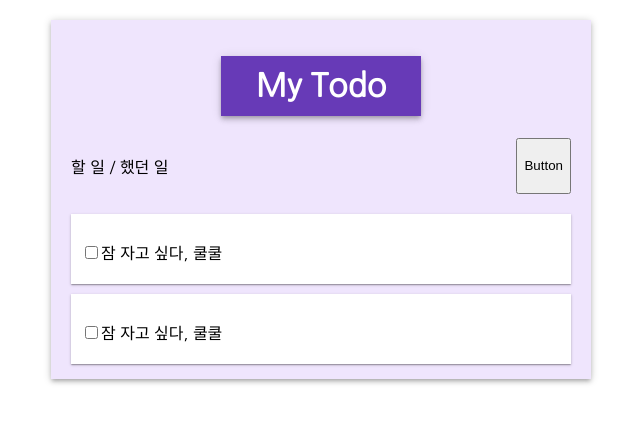
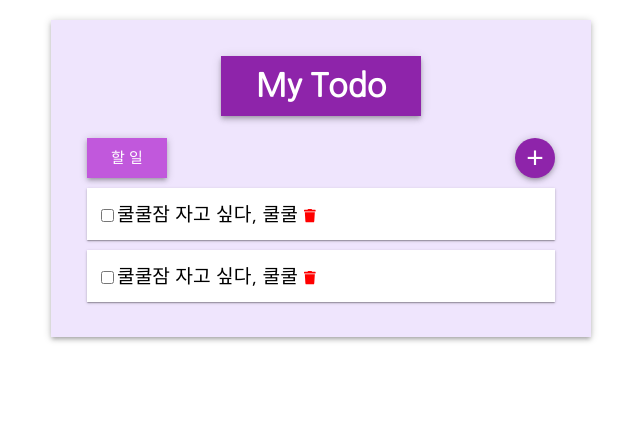
Before and after one commit to HorangApple/react_todo, a React app: page / in a window 1280 px wide. Shown: the top 422 px of the page, without its empty margins (319-959 px from the left). Built offline with nearby package versions, Linux system fonts and the light colour scheme.

Commit message:
styling TodoPage, TodoList, Todo but need more styling

```diff
--- a/package.json
+++ b/package.json
@@ -4,6 +4,9 @@
   "private": true,
   "dependencies": {
     "@babel/core": "7.4.3",
+    "@fortawesome/fontawesome-svg-core": "^1.2.19",
+    "@fortawesome/free-solid-svg-icons": "^5.9.0",
+    "@fortawesome/react-fontawesome": "^0.1.4",
     "@svgr/webpack": "4.1.0",
     "@typescript-eslint/eslint-plugin": "1.6.0",
     "@typescript-eslint/parser": "1.6.0",
--- a/src/components/Button/Button.js
+++ /dev/null
@@ -1,14 +0,0 @@
-import React from 'react'
-import styled from 'styled-components'
-
-const Btn = styled.button`
-
-`
-
-const Button = () => (
-  <Btn>
-    Button
-  </Btn>
-)
-
-export default Button
--- a/src/components/Button/index.js
+++ /dev/null
@@ -1 +0,0 @@
-export {default} from './Button'
--- /dev/null
+++ b/src/components/CircleButton/CircleButton.js
@@ -0,0 +1,41 @@
+import React from 'react'
+import styled from 'styled-components'
+
+import shadow from 'style/shadow'
+
+let background = '#8e24aa';
+
+const Btn = styled.button`
+  ${shadow(3)}
+  background-color:${background};
+  text-align: center;
+  display: block;
+  width: 40px;
+  height: 40px;
+  overflow: hidden;
+  border-width: 0;
+  outline: none;
+  border-radius: 50%;
+  font-size: 30px;
+  color: #ffffff;
+  transition: 0.2s;
+
+  &:hover {
+    cursor: pointer;
+    background-color: #c158dc;
+    ${shadow(4)}
+  }
+
+  &:active {
+    ${shadow(6)}
+    transform: scale(0.90);
+  }
+`
+
+const CircleButton = (props) => (
+  <Btn onClick={props.func}>
+    +
+  </Btn>
+)
+
+export default CircleButton
--- /dev/null
+++ b/src/components/CircleButton/index.js
@@ -0,0 +1 @@
+export {default} from './CircleButton'
--- a/src/components/Todo/Todo.js
+++ b/src/components/Todo/Todo.js
@@ -1,5 +1,7 @@
 import React, {Component} from 'react'
 import styled from 'styled-components'
+import { FontAwesomeIcon } from '@fortawesome/react-fontawesome'
+import { faTrash } from '@fortawesome/free-solid-svg-icons'
 
 import shadow from 'style/shadow'
 
@@ -7,16 +9,31 @@ const Body = styled.div`
   ${shadow(1)}
   background-color:white;
   margin-top: 10px;
-  height: 50px;
+  height: 2rem;
   padding: 10px 10px 10px 10px;
+  vertical-align:middle;
 `
 
 const CheckBox = styled.input`
-
+  position: relative;
+  top: 0.1rem;
+  margin-top:0.6rem;
 `
 
-const Text = styled.p`
+const Label = styled.label`
+  font-size: 1.2rem;
+`
 
+const Delete = styled.button`
+  outline: none;
+  border-width: 0;
+  overflow: hidden;
+  background-color:white;
+  color: red;
+  &:active {
+    transform: scale(0.90);
+    color: black;
+  }
 `
 
 class Todo extends Component {
@@ -24,7 +41,7 @@ class Todo extends Component {
   render() {
     return (
       <Body>
-        <Text><CheckBox type="checkbox" />잠 자고 싶다, 쿨쿨</Text>
+        <CheckBox type="checkbox" id="k"/><Label for="k">쿨쿨잠 자고 싶다, 쿨쿨</Label><Delete><FontAwesomeIcon icon={faTrash} /></Delete>
       </Body>
     )
   }
--- a/src/components/TodoList/TodoList.js
+++ b/src/components/TodoList/TodoList.js
@@ -2,8 +2,13 @@ import React, { Component } from "react";
 import styled from "styled-components";
 
 import Todo from "components/Todo";
-import Button from "components/Button";
+import CircleButton from "components/CircleButton";
 import shadow from "style/shadow"
+
+const Body = styled.div`
+  padding-left: 1rem;
+  padding-right: 1rem;
+`
 
 const Menu = styled.div`
   display: flex;
@@ -11,22 +16,35 @@ const Menu = styled.div`
 `;
 
 const Todos = styled.div`
-  margin-top: 20px;
+  margin-left: auto;
+  margin-right: auto;
+`
+
+const Title = styled.p`
+  ${shadow(3)}
+  font-size:15px;
+  color:white;
+  background-color: #c158dc;
+  margin-top: 0px;
+  margin-bottom: 0px;
+  line-height: 40px;
+  width: 80px;
+  text-align:center;
 `
 
 class TodoList extends Component {
   render() {
     return (
-      <div>
+      <Body>
         <Menu>
-          <p>할 일 / 했던 일</p>
-          <Button>추가</Button>
+          <Title>할 일</Title>
+          <CircleButton/>
         </Menu>
         <Todos>
           <Todo />
           <Todo />
         </Todos>
-      </div>
+      </Body>
     );
   }
 }
--- a/src/pages/TodoPage.js
+++ b/src/pages/TodoPage.js
@@ -10,14 +10,14 @@ const Page = styled.div`
   margin-left: auto;
   margin-right: auto;
   margin-top : 20px;
-  padding : 15px 20px 15px 20px;
+  padding : 15px 20px 35px 20px;
   background-color: #efe5fd;
 `
 
 const Title = styled.h1`
   ${shadow(4)}
   text-align: center;
-  background-color: #673ab7;
+  background-color: #8e24aa;
   color: white;
   margin-left: auto;
   margin-right: auto;
```
Also changed, not shown: 1 other file (tests, documents, lock files or other folders).
